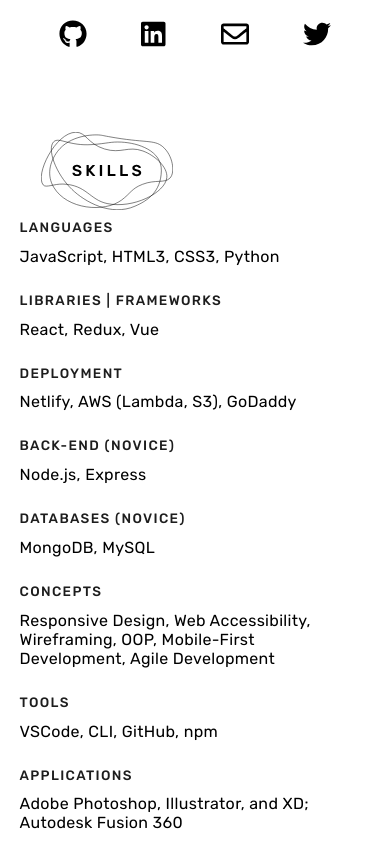
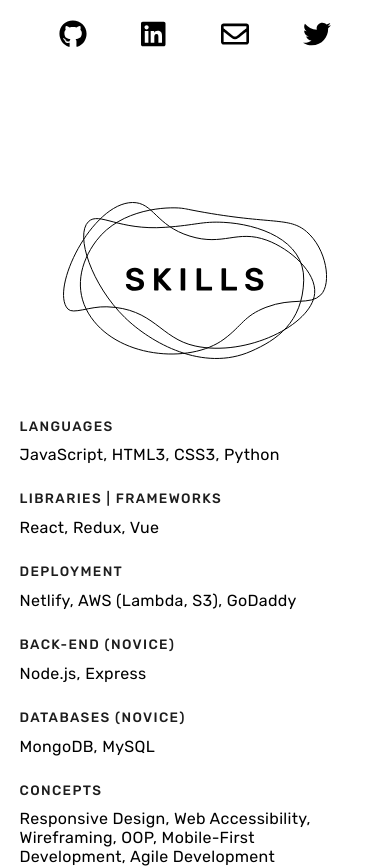
Before and after one commit to jenna-m/portfolio, a React (Create React App) app: page / in a window 390 px wide. Shown: the part 1060-1928 px from the top of the page. Built offline with nearby package versions, Linux system fonts and the light colour scheme.

Commit message:
Update index.css

```diff
--- a/src/index.css
+++ b/src/index.css
@@ -660,7 +660,7 @@
   }
 
   #skills-section {
-    margin-top: 80px;
+    margin-top: 110px;
     width: 90%;
     display: flex;
     flex-direction: column;
@@ -668,8 +668,13 @@
     align-items: flex-start;
   }
 
-  #skills-header {
+  #skills-img {
     width: 100%;
+    margin-bottom: 50px;
+    display: flex;
+    flex-direction: column;
+    justify-content: center;
+    align-items: center;
   }
 
   #skills-container {
@@ -904,7 +909,7 @@
   }
 
   #skills-section {
-    margin-top: 80px;
+    margin-top: 150px;
     width: 90%;
     display: flex;
     flex-direction: column;
@@ -912,8 +917,13 @@
     align-items: flex-start;
   }
 
-  #skills-header {
+  #skills-img {
     width: 100%;
+    margin-bottom: 50px;
+    display: flex;
+    flex-direction: column;
+    justify-content: center;
+    align-items: center;
   }
 
   #skills-container {
```
